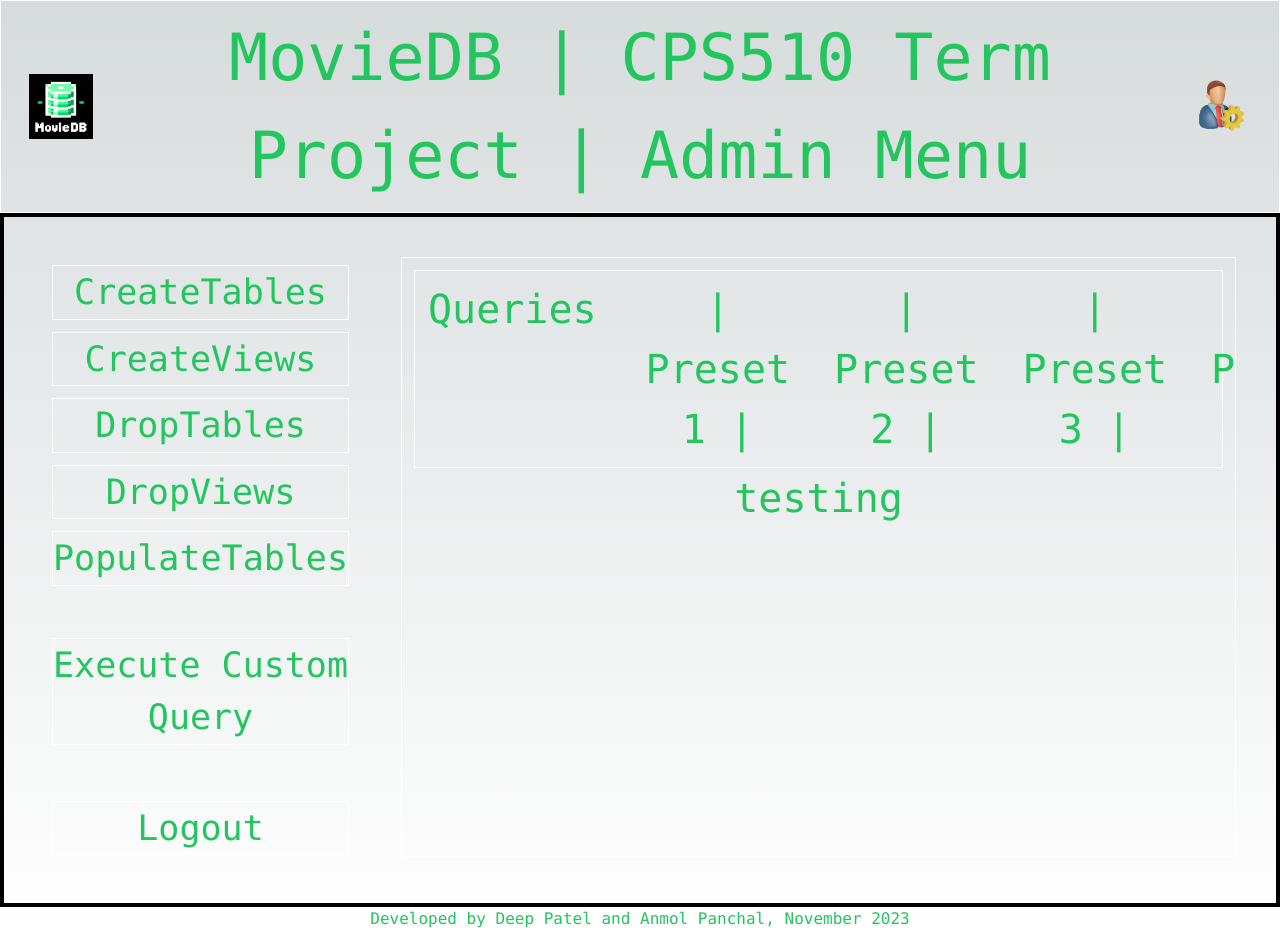
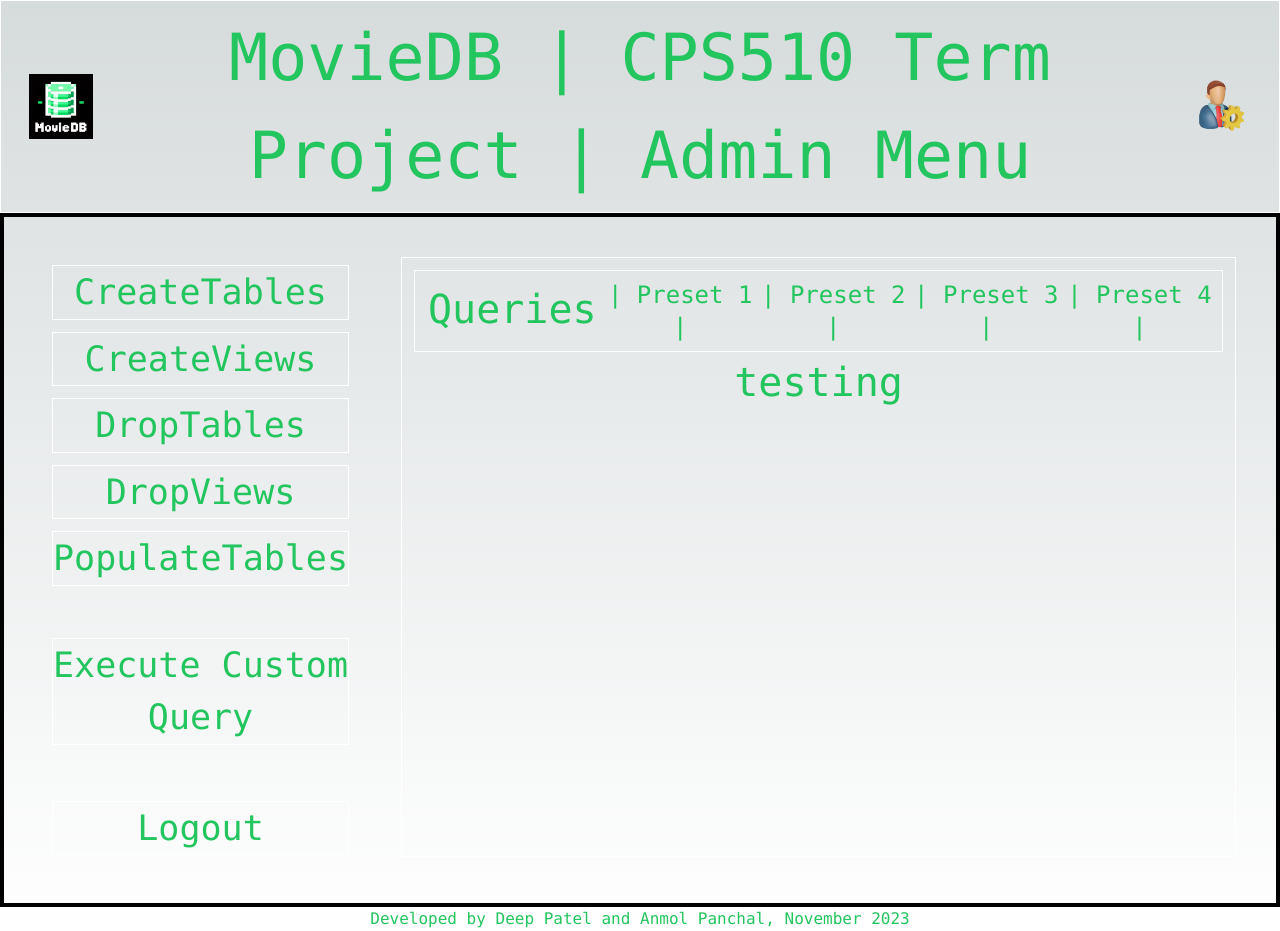
Before and after one commit to deep-patel21/MovieDB, a Next.js app in the folder moviedb/: page /admin in a window 1280 px wide. Built offline with nearby package versions, Linux system fonts and the light colour scheme.

Commit message:
Made the preset buttons responsive for laptop screens

```diff
--- a/moviedb/src/app/admin/page.tsx
+++ b/moviedb/src/app/admin/page.tsx
@@ -43,7 +43,7 @@ const Admin = () => {
           </div>
         </div>
         <div className="text-[40px] w-full h-[600px] overflow-y-scroll border border-white p-3">
-          <div className="border border-white flex flex-row gap-11 p-2">
+          <div className="border border-white flex flex-row 2xl:gap-11 gap-1 p-2">
             <div className="px-[5px]">
               <Queries></Queries>
             </div>
--- a/moviedb/src/components/Presets.tsx
+++ b/moviedb/src/components/Presets.tsx
@@ -35,7 +35,7 @@ const Presets = () => {
     }
 
       return (
-        <div className='flex flex-row gap-11'>
+        <div className='flex flex-row text-2xl gap-1 2xl:gap-11 2xl:ml-0'>
             <button className="hover:bg-green-500 hover:text-white" onClick={testFunc1}> | Preset 1 | </button>
             <button className="hover:bg-green-500 hover:text-white" onClick={testFunc2}> | Preset 2 | </button>
             <button className="hover:bg-green-500 hover:text-white" onClick={testFunc3}> | Preset 3 | </button>
```
